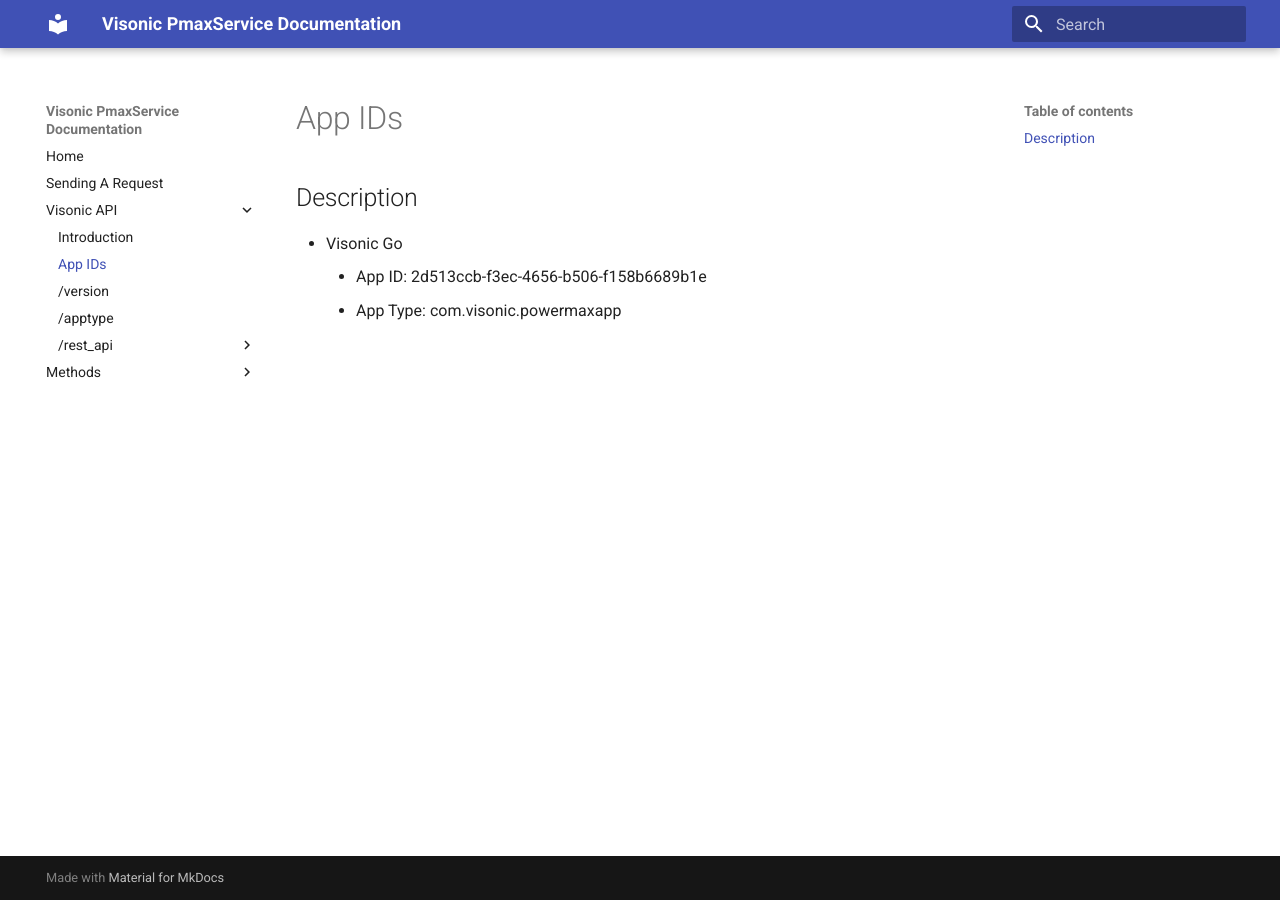
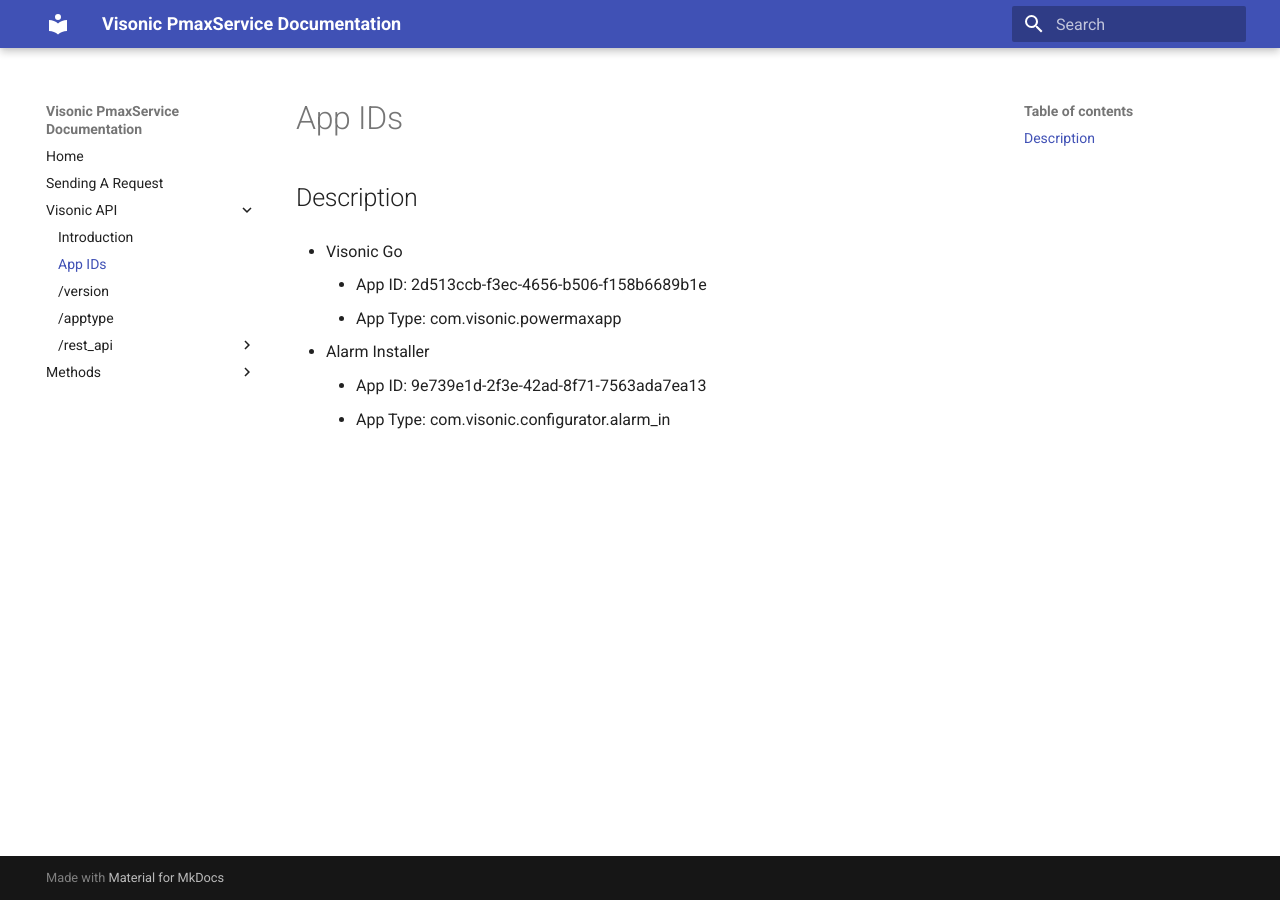
Before and after one commit to rexchoppers/visonic-pmaxservice-docs, an MkDocs documentation site: the page built from docs/visonic-api/app-ids.md, in a window 1280 px wide. Built offline with MkDocs 1.6.1 and Material for MkDocs 9.7.7, drawn with Linux system fonts in a browser that asks for light colours.

Commit message:
ADDED /login

```diff
--- a/docs/visonic-api/app-ids.md
+++ b/docs/visonic-api/app-ids.md
@@ -4,3 +4,7 @@
 - Visonic Go
     - App ID: 2d513ccb-f3ec-4656-b506-f158b6689b1e
     - App Type: com.visonic.powermaxapp
+
+- Alarm Installer
+    - App ID: 9e739e1d-2f3e-42ad-8f71-7563ada7ea13
+    - App Type: com.visonic.configurator.alarm_in
--- a/mkdocs.yml
+++ b/mkdocs.yml
@@ -17,6 +17,7 @@
           - '/panels': 'visonic-api/rest/installer/8.0/panels.md'
           - '/panel':
             - '/diagnostics': 'visonic-api/rest/installer/8.0/panel/diagnostics.md'
+            - '/login': 'visonic-api/rest/installer/8.0/panel/login.md'
       - '/10.0':
         - '/auth': 'visonic-api/rest/10.0/auth.md'
         - '/panels': 'visonic-api/rest/10.0/panels.md'
```
Also changed, not shown: docs/visonic-api/rest/installer/8.0/panel/login.md (added, +35 -0 lines).
